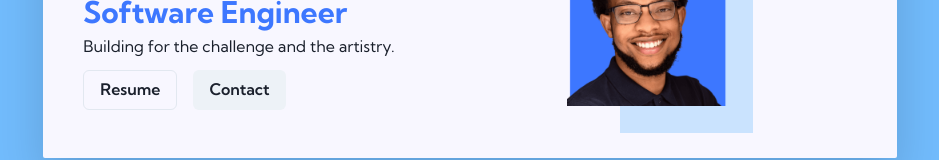
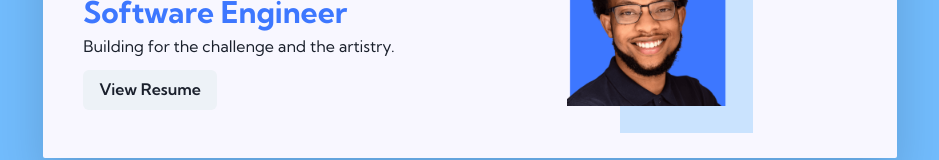
Before and after one commit to jovanmedford/jovan-medford-personal-website, a Next.js app: page / in a window 1280 px wide. Shown: the part 162-322 px from the top of the page, without its empty margins (170-1109 px from the left). Built offline with nearby package versions, Linux system fonts and the light colour scheme.

Commit message:
Chore: get rid of inactive buttons for now

```diff
--- a/src/app/page.tsx
+++ b/src/app/page.tsx
@@ -29,9 +29,8 @@ export default function Home() {
             </div>
             <div className="mt-4 flex flex-col lg:flex-row lg:mt-3 gap-4 items-center">
               <Link href="/resume">
-                <Button variant='outline'>Resume</Button>
+                <Button>View Resume</Button>
               </Link>
-              <Button>Contact</Button>
             </div>
           </div>
         </section>
--- a/src/app/resume/page.tsx
+++ b/src/app/resume/page.tsx
@@ -124,7 +124,7 @@ export default function Resume() {
             <h1 className="text-2xl mb-8 font-bold uppercase">Resume</h1>
             <nav>
               <Toc activeItem={activeItem}></Toc>
-              <Button className="mt-20">Download PDF</Button>
+              {/* <Button className="mt-20">Download PDF</Button> */}
             </nav>
           </div>
           <div className="col-start-1 md:col-start-4 md:col-end-12 mt-16 md:mt-40">
```
